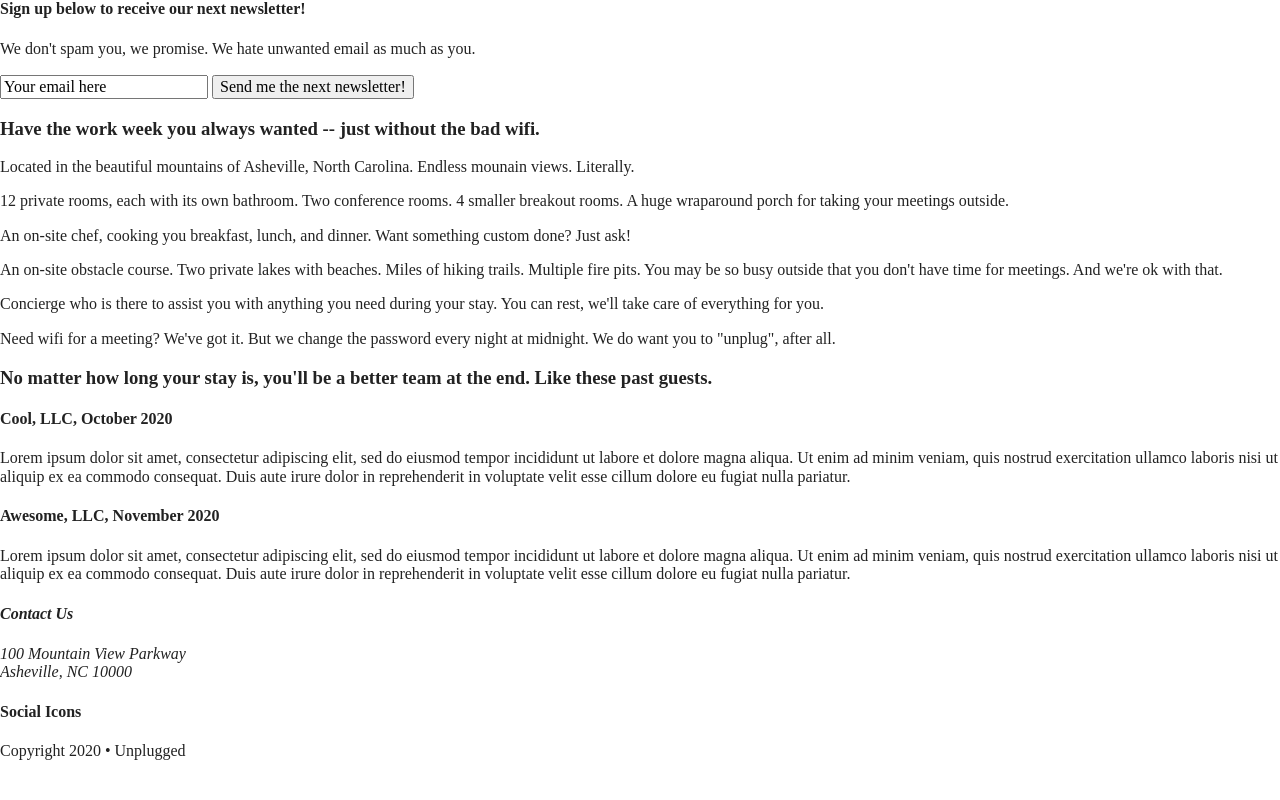
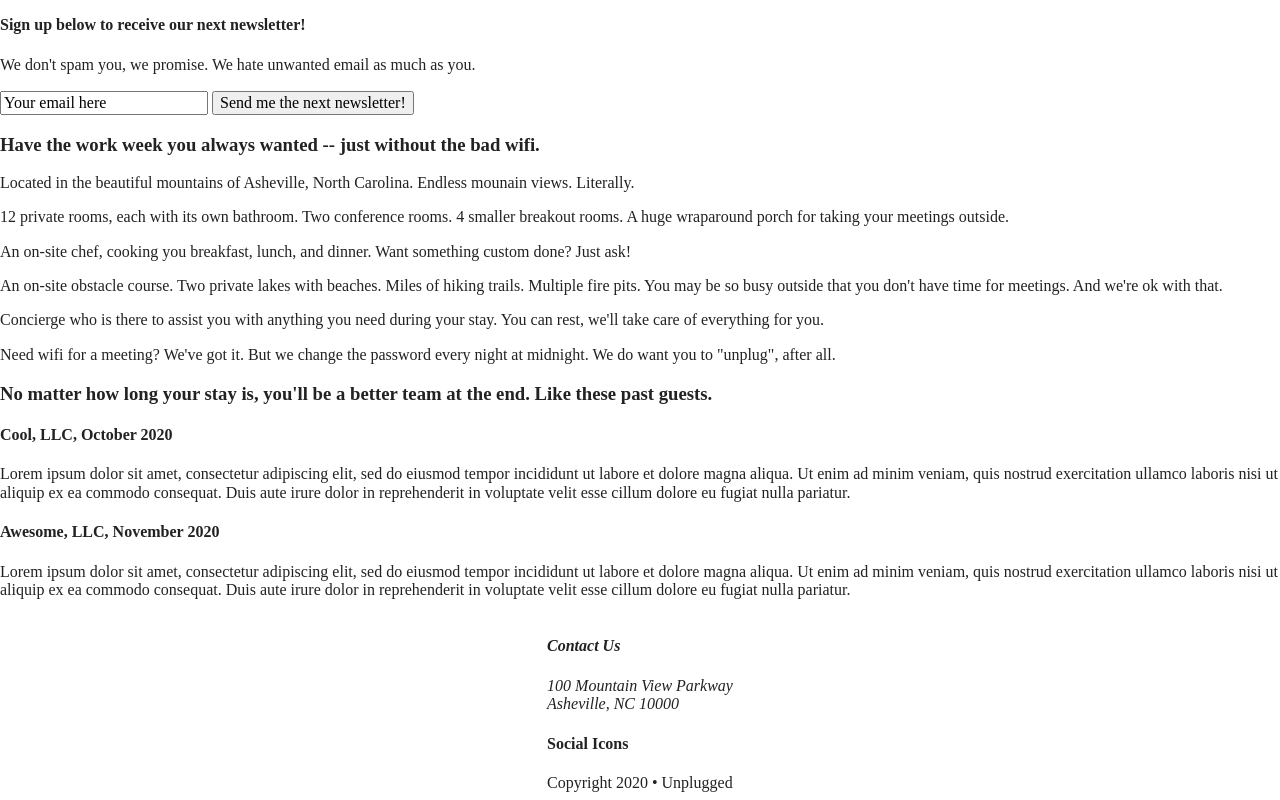
Before and after one commit to carrnicholas/unplugged, a website built with Parcel: page index.html in a window 1280 px wide. Shown: the part 240-1040 px from the top of the page. Before the commit the page ends 1017 px from the top, so only its background shows below. Built offline with nearby package versions, Linux system fonts and the light colour scheme.

Commit message:
Added flexbox properties to header and footer

```diff
--- a/css/main.css
+++ b/css/main.css
@@ -90,7 +90,10 @@ textarea {
 
 header,
 footer {
-
+  display: flex;
+  justify-content: center; /* horizontal alignment by default */
+  align-items: center; /* vertical alignment by default */
+  flex-flow: row wrap;
 }
 
 /* Header styles */
```
